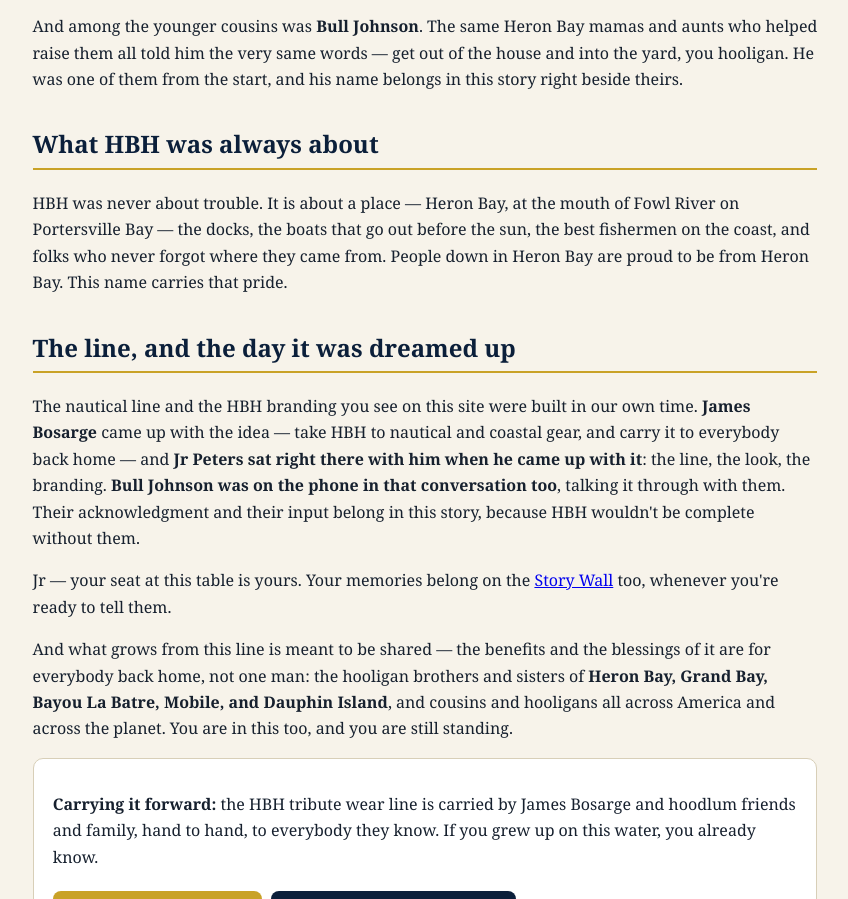
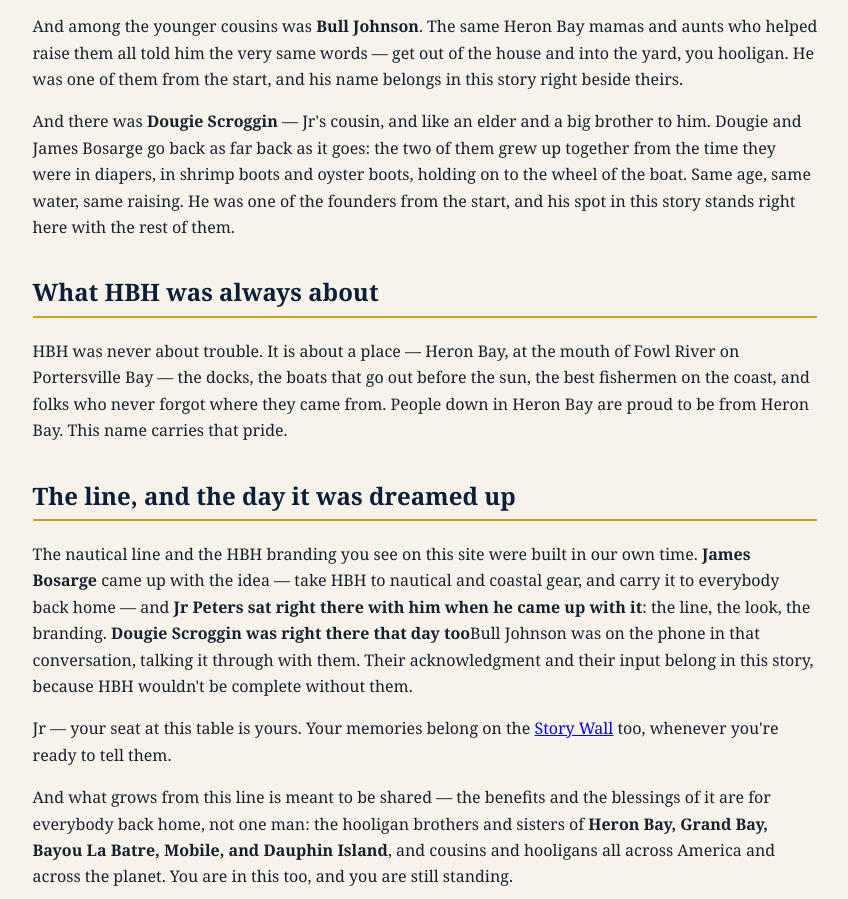
Before and after one commit to Stillstanding-inc/heronbayhoodlums, a plain HTML site: page story.html in a window 1280 px wide. Shown: the part 758-1657 px from the top of the page, without its empty margins (215-1063 px from the left). Drawn offline with Linux system fonts and the light colour scheme.

Commit message:
Add Dougie Scroggin to the HBH story — founder, present at the line's creation (James's word Nov 4)

```diff
--- a/story.html
+++ b/story.html
@@ -44,12 +44,13 @@
   <p>So they took it and made it their own. The hooligans of Heron Bay became the <strong>Heron Bay Hoodlums</strong> — and the name has held for over forty years.</p>
   <p>Among those cousins was <strong>Carl Peters Jr — "Jr"</strong> — James Bosarge's homeboy and brother since they were teenagers. Jr carried the name from those days to this one, and no telling of this story is complete without him in it. That's not decoration — that's just the truth of where HBH comes from.</p>
   <p>And among the younger cousins was <strong>Bull Johnson</strong>. The same Heron Bay mamas and aunts who helped raise them all told him the very same words — get out of the house and into the yard, you hooligan. He was one of them from the start, and his name belongs in this story right beside theirs.</p>
+  <p>And there was <strong>Dougie Scroggin</strong> — Jr's cousin, and like an elder and a big brother to him. Dougie and James Bosarge go back as far back as it goes: the two of them grew up together from the time they were in diapers, in shrimp boots and oyster boots, holding on to the wheel of the boat. Same age, same water, same raising. He was one of the founders from the start, and his spot in this story stands right here with the rest of them.</p>
 
   <h2>What HBH was always about</h2>
   <p>HBH was never about trouble. It is about a place — Heron Bay, at the mouth of Fowl River on Portersville Bay — the docks, the boats that go out before the sun, the best fishermen on the coast, and folks who never forgot where they came from. People down in Heron Bay are proud to be from Heron Bay. This name carries that pride.</p>
 
   <h2>The line, and the day it was dreamed up</h2>
-  <p>The nautical line and the HBH branding you see on this site were built in our own time. <strong>James Bosarge</strong> came up with the idea — take HBH to nautical and coastal gear, and carry it to everybody back home — and <strong>Jr Peters sat right there with him when he came up with it</strong>: the line, the look, the branding. <strong>Bull Johnson was on the phone in that conversation too</strong>, talking it through with them. Their acknowledgment and their input belong in this story, because HBH wouldn't be complete without them.</p>
+  <p>The nautical line and the HBH branding you see on this site were built in our own time. <strong>James Bosarge</strong> came up with the idea — take HBH to nautical and coastal gear, and carry it to everybody back home — and <strong>Jr Peters sat right there with him when he came up with it</strong>: the line, the look, the branding. <strong>Dougie Scroggin was right there that day too</strong — James, Dougie, and Junior, talking through what a fisherman and his brothers would want to be wearing out on the water — and <strong>Bull Johnson was on the phone in that conversation</strong>, talking it through with them. Their acknowledgment and their input belong in this story, because HBH wouldn't be complete without them.</p>
   <p>Jr — your seat at this table is yours. Your memories belong on the <a href="wall.html">Story Wall</a> too, whenever you're ready to tell them.</p>
   <p>And what grows from this line is meant to be shared — the benefits and the blessings of it are for everybody back home, not one man: the hooligan brothers and sisters of <strong>Heron Bay, Grand Bay, Bayou La Batre, Mobile, and Dauphin Island</strong>, and cousins and hooligans all across America and across the planet. You are in this too, and you are still standing.</p>
 
```
